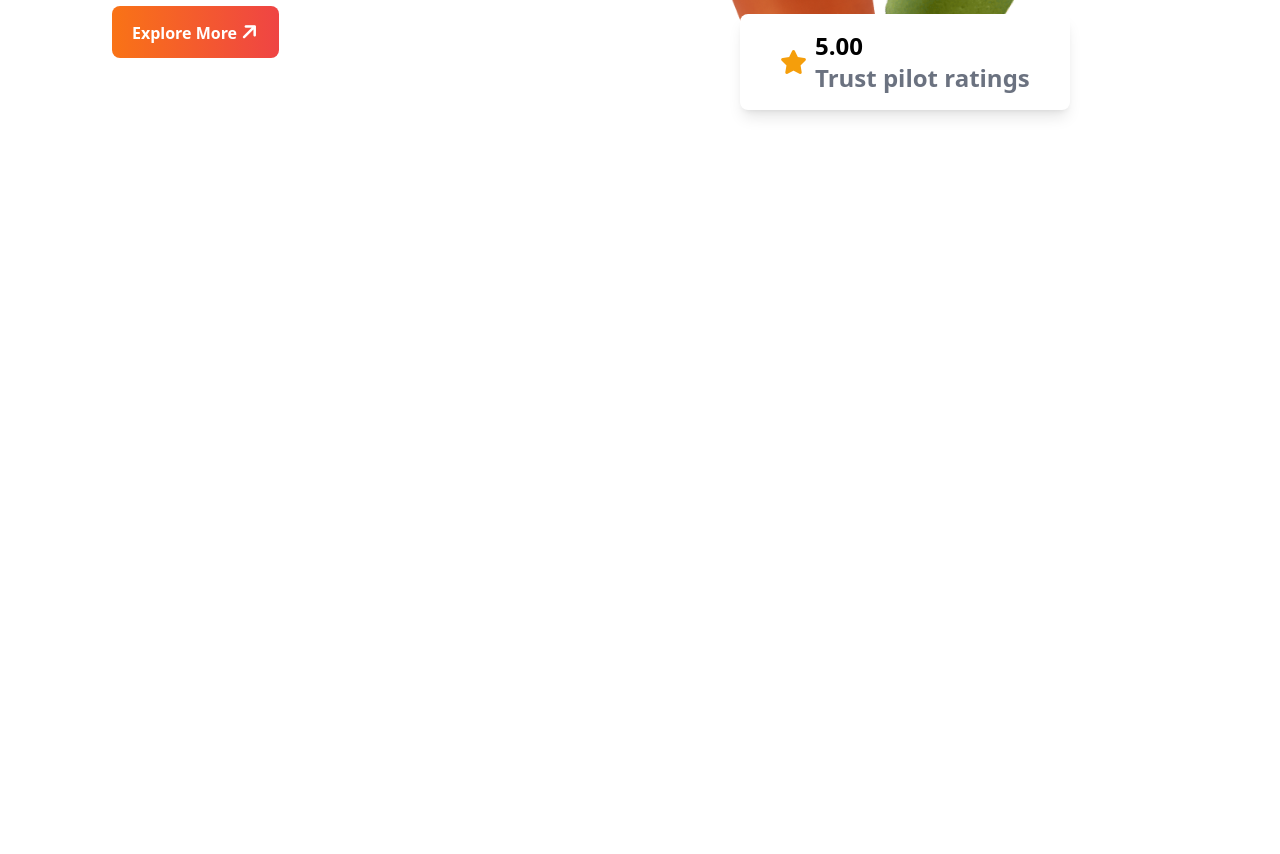
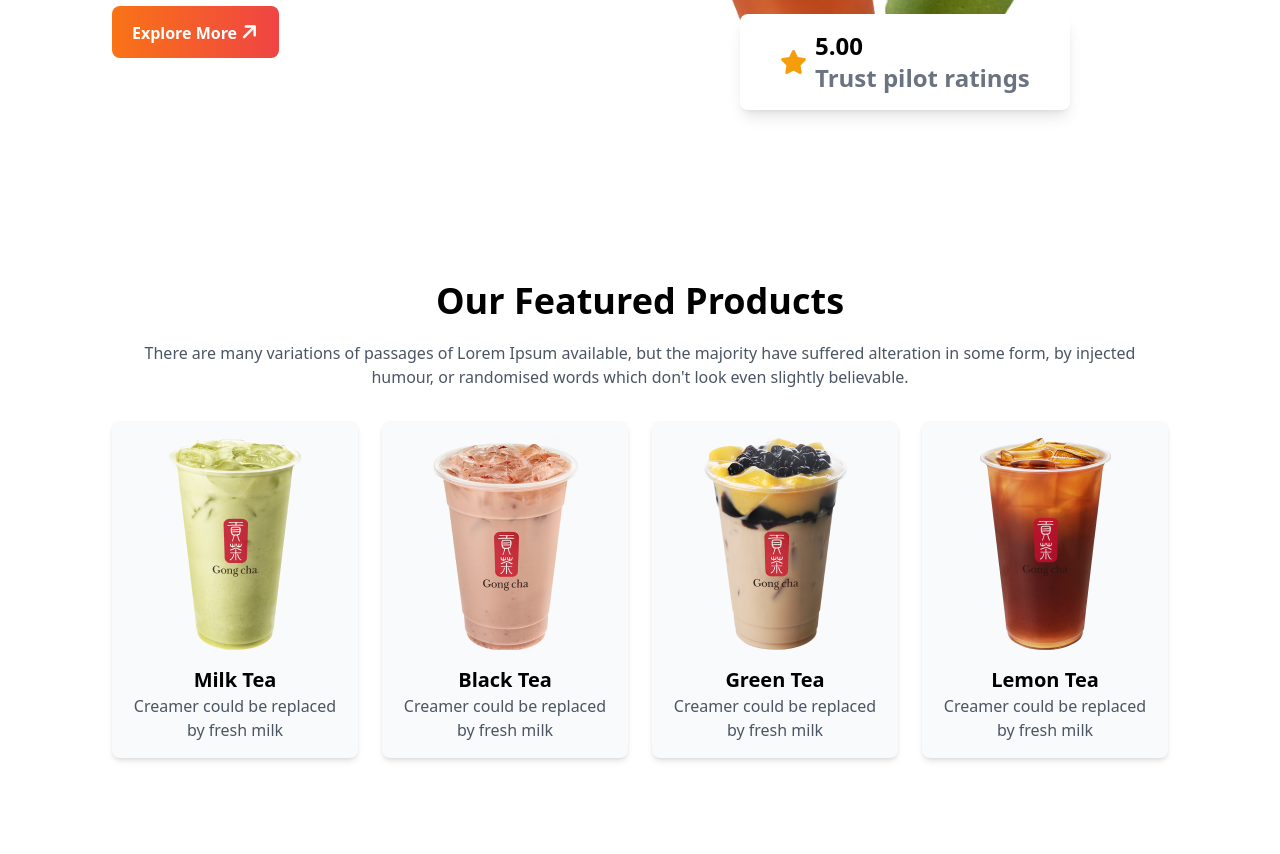
Before and after one commit to tammim28/tea-house-tailwind, a plain HTML site: page index.html in a window 1280 px wide. Shown: the part 346-1200 px from the top of the page. Before the commit the page ends 800 px from the top, so only its background shows below. Drawn offline with nearby package versions, Linux system fonts and the light colour scheme.

Commit message:
complete our feature section

```diff
--- a/index.html
+++ b/index.html
@@ -25,7 +25,7 @@
 
 <body>
   <main class="max-w-screen-xl mx-auto px-16 lg:px-28">
-    <header class="flex pt-10 mb-20">
+    <header class="lg:flex pt-10 mb-20">
       <div>
         <h1 class="text-5xl md:text-7xl">It's good <br>
           tea time at The <br>
@@ -42,7 +42,8 @@
         <div>
           <img class="w-full" src="./images/banner.png" alt="">
         </div>
-        <div class="absolute flex items-center bg-white shadow-lg px-2 py-2 md:px-10 lg:py-4 rounded-lg top-28 md:top-80 md:left-32 lg:left-28">
+        <div
+          class="absolute flex items-center bg-white shadow-lg px-2 py-2 md:px-10 lg:py-4 rounded-lg top-28 md:top-80 md:left-32 lg:left-28">
           <div>
             <i class="fa-solid fa-star text-2xl text-amber-500"></i>
           </div>
@@ -51,9 +52,52 @@
             <p class="text-gray-500">Trust pilot ratings</p>
           </div>
         </div>
-
       </div>
     </header>
+    <!-- our feature section start -->
+
+    <section class="py-8 lg:py-24">
+      <div class="text-center mb-8">
+        <h1 class="text-3xl md:text-4xl font-bold mb-5">Our Featured Products</h1>
+        <p class="text-gray-600 max-w-screen-xl mx-auto">There are many variations of passages of Lorem Ipsum available,
+          but the majority have suffered alteration in some form, by injected humour, or randomised words which don't
+          look even slightly believable. </p>
+      </div>
+      <!-- grid cards -->
+      <div class="grid grid-cols-1 md:grid-cols-2 lg:grid-cols-4 gap-6 text-center">
+        <div class="rounded-lg shadow-md bg-gray-50 overflow-hidden">
+          <img class="mx-auto pt-4" src="./images/tea-1.png" alt="">
+          <div class="p-4">
+            <h2 class="font-bold text-xl">Milk Tea</h2>
+            <p class="text-gray-600">Creamer could be replaced by fresh milk</p>
+          </div>
+        </div>
+        <div class="rounded-lg shadow-md bg-gray-50 overflow-hidden">
+          <img class="mx-auto pt-4" src="./images/tea-2.png" alt="">
+          <div class="p-4">
+            <h2 class="font-bold text-xl">Black Tea</h2>
+            <p class="text-gray-600">Creamer could be replaced by fresh milk</p>
+          </div>
+        </div>
+        <div class="rounded-lg shadow-md bg-gray-50 overflow-hidden">
+          <img class="mx-auto pt-4" src="./images/tea-3.png" alt="">
+          <div class="p-4">
+            <h2 class="font-bold text-xl">Green Tea</h2>
+            <p class="text-gray-600">Creamer could be replaced by fresh milk</p>
+          </div>
+        </div>
+        <div class="rounded-lg shadow-md bg-gray-50 overflow-hidden">
+          <img class="mx-auto pt-4" src="./images/tea-4.png" alt="">
+          <div class="p-4">
+            <h2 class="font-bold text-xl">Lemon Tea</h2>
+            <p class="text-gray-600">Creamer could be replaced by fresh milk</p>
+          </div>
+        </div>
+      </div>
+    </section>
+    <!-- our feature end -->
+
+
   </main>
 </body>
 
```
